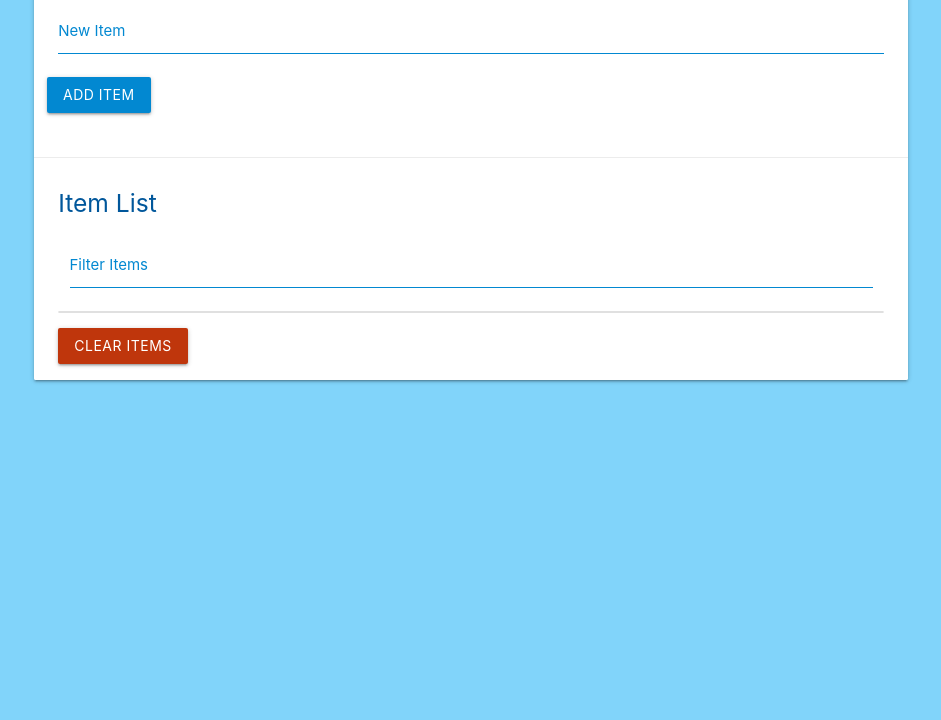
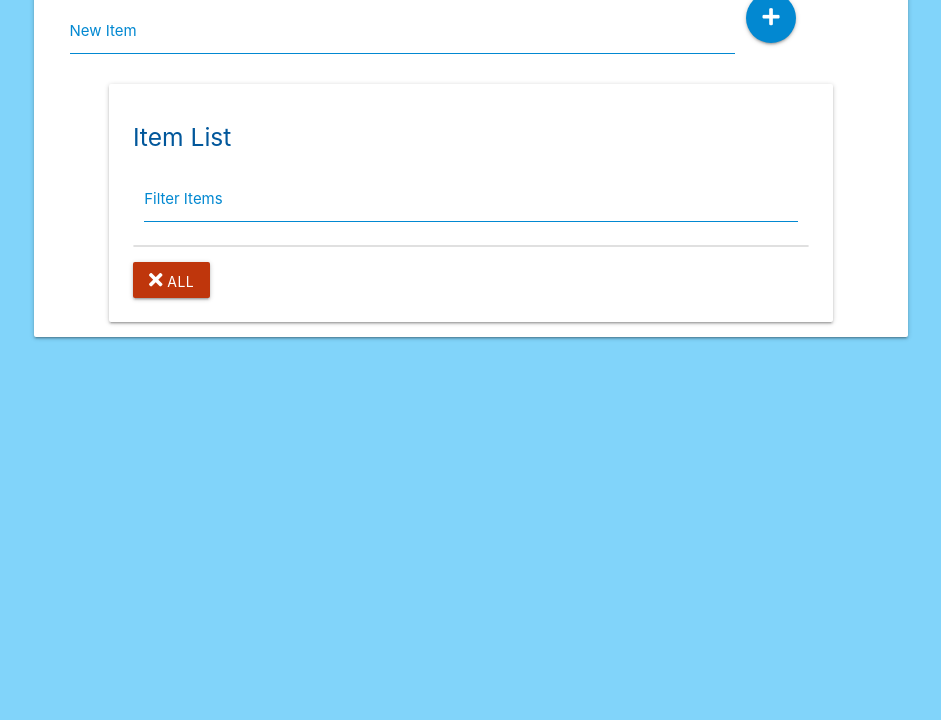
Before and after one commit to belqati/listKeeperBasic, a plain HTML site: page index.html in a window 1280 px wide. Shown: the part 80-800 px from the top of the page, without its empty margins (169-1110 px from the left). Drawn offline with nearby package versions, Linux system fonts and the light colour scheme.

Commit message:
add ico; update formatting

```diff
--- a/app.js
+++ b/app.js
@@ -36,7 +36,7 @@ function addItem(e){
   // add class
   link.className = 'delete-item secondary-content';
   // add icon html
-  link.innerHTML = '<i class="fas fa-times"></i>';
+  link.innerHTML = '<i class="deleteItem fas fa-times"></i>';
   // append link
   li.appendChild(link);
   // append li to ul
--- a/index.html
+++ b/index.html
@@ -18,24 +18,26 @@
         <div id="main" class="card">
           <div class="card-content">
             <span class="card-title"><i class="fas fa-th-list"></i> List Keeper Basic</span>
-            <div class="row">
               <form id="item-form">
-                <div class="input-field col s12">
+                <div class="input-field col s10">
                   <input type="text" name="item" id="item" style="border-bottom: 1px solid #0288d1;">
                   <label for="item" class="light-blue-text text-darken-2">New Item</label>
                 </div>
-                <input type="submit" value="Add Item" class="btn light-blue darken-2">
+                <button type="submit" class="submitBtn btn waves-effect waves-light light-blue darken-2"><i class="fas fa-plus"></i></button>
               </form>
           </div>
-          </div>
-          <div class="card-action">
+          <div class="row">
+            <div class="col s10 offset-s1">
+              <div class="card-panel">
                 <h5 id="item-title">Item List</h5>
                 <div class="input-field col s12">
                   <input type="text" name="filter" id="filter" style="border-bottom: 1px solid #0288d1;">
                   <label for="filter" class="light-blue-text text-darken-2">Filter Items</label>
                 </div>
                 <ul class="collection"></ul>
-            <a href="#" class="clear-items btn deep-orange darken-4">Clear Items</a>
+                <a href="#" class="clear-items btn  waves-effect waves-light deep-orange darken-4"><i class="fas fa-times"></i> All</a>
+              </div>
+            </div>
           </div>
         </div>
       </div>
--- a/main.css
+++ b/main.css
@@ -1,11 +1,21 @@
 span, h5, .collection-item {
   color: #01579b;
+}
+
+.collection-item {
+  font-weight: bold;
 }
 
 .input-field input {
   color: #0288d1;
 }
 
-.fa-times {
+.deleteItem {
   color: #bf360c;
 }
+
+.submitBtn {
+  height: 50px;
+  width: 50px;
+  border-radius: 50%;
+}
```
Lines whose indentation alone changed are shown as unchanged.
